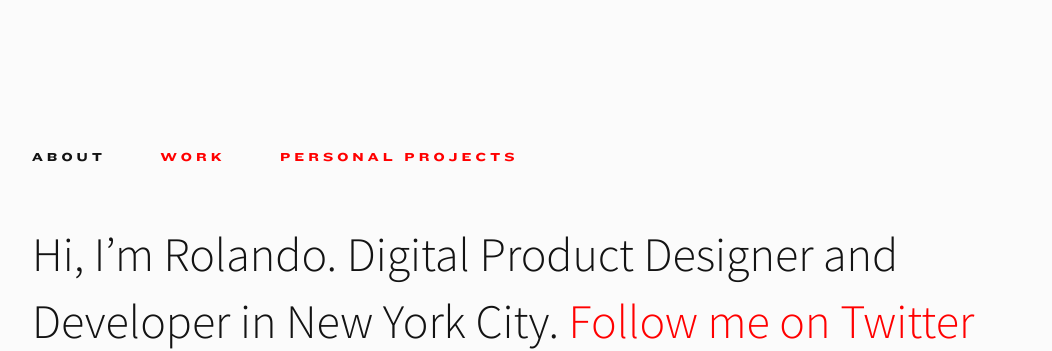
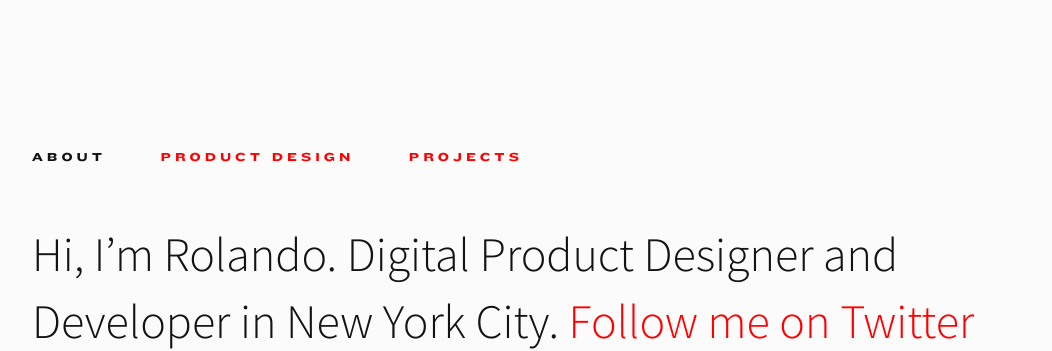
Before and after one commit to rnmp/rnmp.github.io, a Jekyll site: the page built from index.html, in a window 1280 px wide. Shown: the top 351 px of the page, without its empty margins (128-1180 px from the left). Built offline with Jekyll 4.4.1, drawn with Linux system fonts in a browser that asks for light colours; comment, search, counter and statistics services are not loaded.

Commit message:
change links

```diff
--- a/_layouts/default.html
+++ b/_layouts/default.html
@@ -4,9 +4,9 @@
   <body class="{{ page.body_class }}">
     <div class="canvas">
       <nav>
-	    <a href="/" {% if page.url == '/' %} class="active"{% endif %}>about</a>
-      	<a href="/work/" {% if page.url == '/work/' %} class="active"{% endif %}>work</a>
-      	<a href="/projects/" {% if page.url == '/projects/' %} class="active"{% endif %}>personal projects</a>
+	    <a href="/" {% if page.url == '/' %} class="active"{% endif %}>About</a>
+      	<a href="/work/" {% if page.url == '/work/' %} class="active"{% endif %}>Product Design</a>
+      	<a href="/projects/" {% if page.url == '/projects/' %} class="active"{% endif %}>Projects</a>
       </nav>
       <a href="{{ site.url }}" id="signature"><img src="/img/signature.png" alt="Rolando Murillo"></a>
       {{ content }}
```
